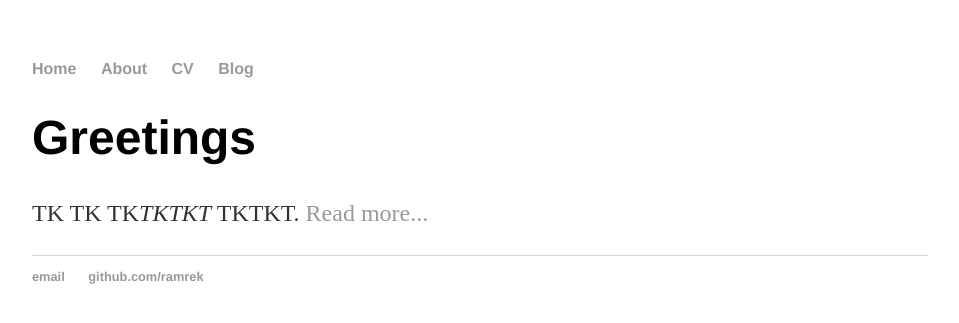
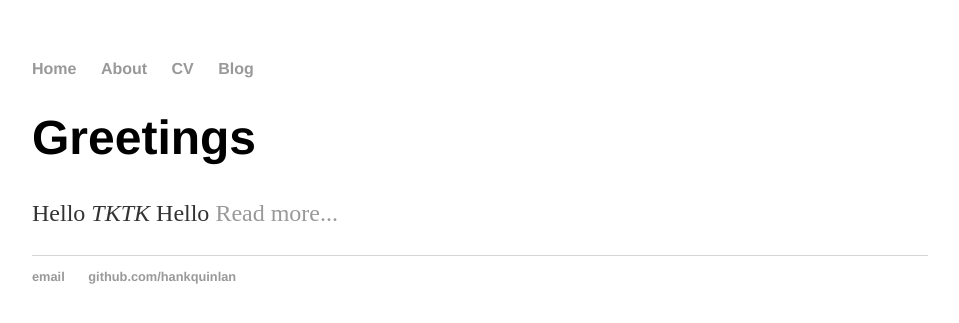
Before and after one commit to ramrek/ramrek.github.io, a Jekyll site: the page index.html, which Jekyll copies as it is, in a window 1280 px wide. Shown: the top 323 px of the page, without its empty margins (160-1119 px from the left). Built offline with Jekyll 4.4.1, drawn with Linux system fonts in a browser that asks for light colours.

Commit message:
Update index.html

```diff
--- a/index.html
+++ b/index.html
@@ -1,8 +1,30 @@
----
-layout: default
-title: RAM REK
----
-<div class="blurb">
-	<h1>Greetings</h1>
-	<p>TK TK TK<em>TKTKT</em> TKTKT. <a href="/about">Read more...</a></p>
-</div><!-- /.blurb -->
+<!DOCTYPE html>
+<html>
+	<head>
+		<title>ramrek</title>
+		<!-- link to main stylesheet -->
+		<link rel="stylesheet" type="text/css" href="/css/main.css">
+	</head>
+	<body>
+		<nav>
+    		<ul>
+        		<li><a href="/">Home</a></li>
+	        	<li><a href="/about">About</a></li>
+        		<li><a href="/cv">CV</a></li>
+        		<li><a href="/blog">Blog</a></li>
+    		</ul>
+		</nav>
+		<div class="container">
+    		<div class="blurb">
+        		<h1>Greetings</h1>
+				<p>Hello <em>TKTK</em> Hello <a href="/about">Read more...</a></p>
+    		</div><!-- /.blurb -->
+		</div><!-- /.container -->
+		<footer>
+    		<ul>
+        		<li><a href="mailto:mramilo43@gmail.com">email</a></li>
+        		<li><a href="https://github.com/ramrek">github.com/hankquinlan</a></li>
+			</ul>
+		</footer>
+	</body>
+</html>
```
